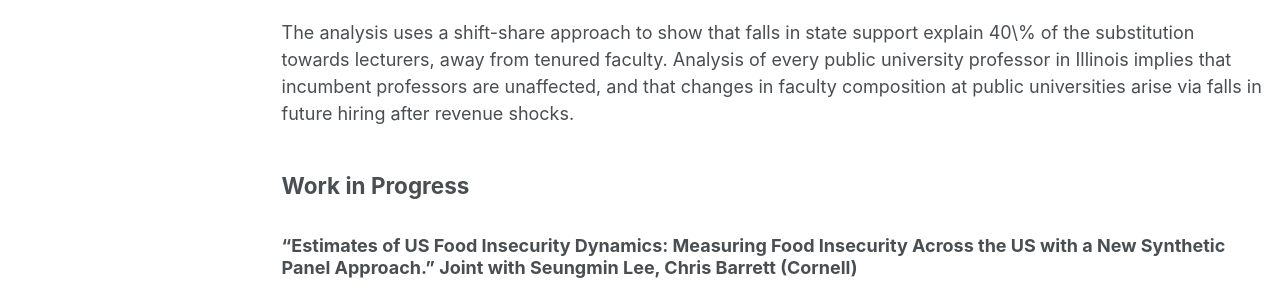
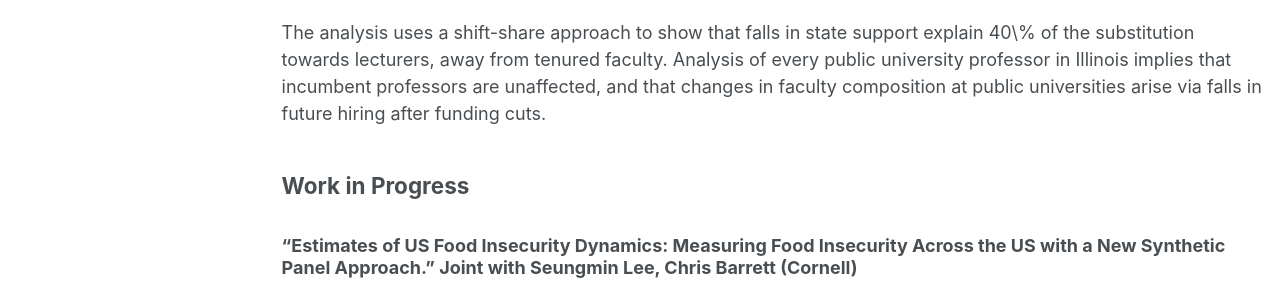
Before and after one commit to shoganhennessy/shoganhennessy.github.io, a Jekyll site: the page built from _pages/research.md, in a window 1280 px wide and 1255 px high. Shown: the part 532-828 px from the top of the window. Built offline with Jekyll 4.4.1, drawn with Linux system fonts in a browser that asks for light colours; some web fonts are replaced.

Commit message:
adjust links.

```diff
--- a/_pages/research.md
+++ b/_pages/research.md
@@ -10,7 +10,7 @@
 
 ## Working Papers
 
-### [“Changes in Faculty Composition and Stagnating State Support for Higher Education,” in-preparation](https://github.com/shoganhennessy/state-faculty-composition)
+### [“Changes in Faculty Composition and Stagnating State Support for Higher Education,” in-preparation](https://github.com/shoganhennessy/state-funding-faculty)
 
 Empirical economics project that causally links two recent trends:
 
@@ -18,7 +18,7 @@
 - stagnating support from state governments to state universities
 
 The analysis uses a shift-share approach to show that falls in state support explain 40\% of the substitution towards lecturers, away from tenured faculty.
-Analysis of every public university professor in Illinois implies that incumbent professors are unaffected, and that changes in faculty composition at public universities arise via falls in future hiring after revenue shocks.
+Analysis of every public university professor in Illinois implies that incumbent professors are unaffected, and that changes in faculty composition at public universities arise via falls in future hiring after funding cuts.
 
 ## Work in Progress
 
--- a/files/cv/bibliography.bib
+++ b/files/cv/bibliography.bib
@@ -20,11 +20,11 @@
 
 %% Working Papers
 % 2023 work on faculty + public universities
-@article{state-faculty-composition,
+@article{state-funding-faculty,
   author = {Hogan-Hennessy, Senan},
   year = {2023},
   title = {{Stagnating State Funding for Higher Education and its Effect on Faculty at US Universities.}},
-  note    = {\url{https://github.com/shoganhennessy/state-faculty-composition}}
+  note    = {\url{https://github.com/shoganhennessy/state-funding-faculty}}
 }
 % 2022 OSRS analysis
 @article{osrs2022,
```
Also changed, not shown: 2 other files.
